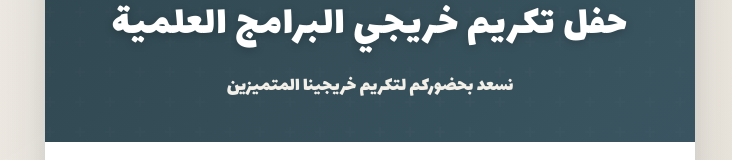
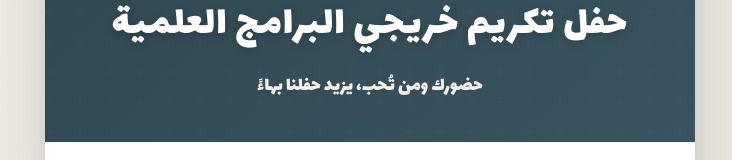
Before and after one commit to ibrahimhn523-cmyk/rsvp-sunan, a plain HTML site: page index.html in a window 1280 px wide. Shown: the part 619-779 px from the top of the page, without its empty margins (270-1002 px from the left). Drawn offline with Linux system fonts and the light colour scheme.

Commit message:
Update index.html

```diff
--- a/index.html
+++ b/index.html
@@ -451,7 +451,7 @@
             </div>
 
             <h1 class="event-title">حفل تكريم خريجي البرامج العلمية</h1>
-            <p class="event-subtitle">نسعد بحضوركم لتكريم خريجينا المتميزين</p>
+            <p class="event-subtitle">حضورك ومن تُحب، يزيد حفلنا بهاءً</p>
         </div>
 
         <div class="content">
```
